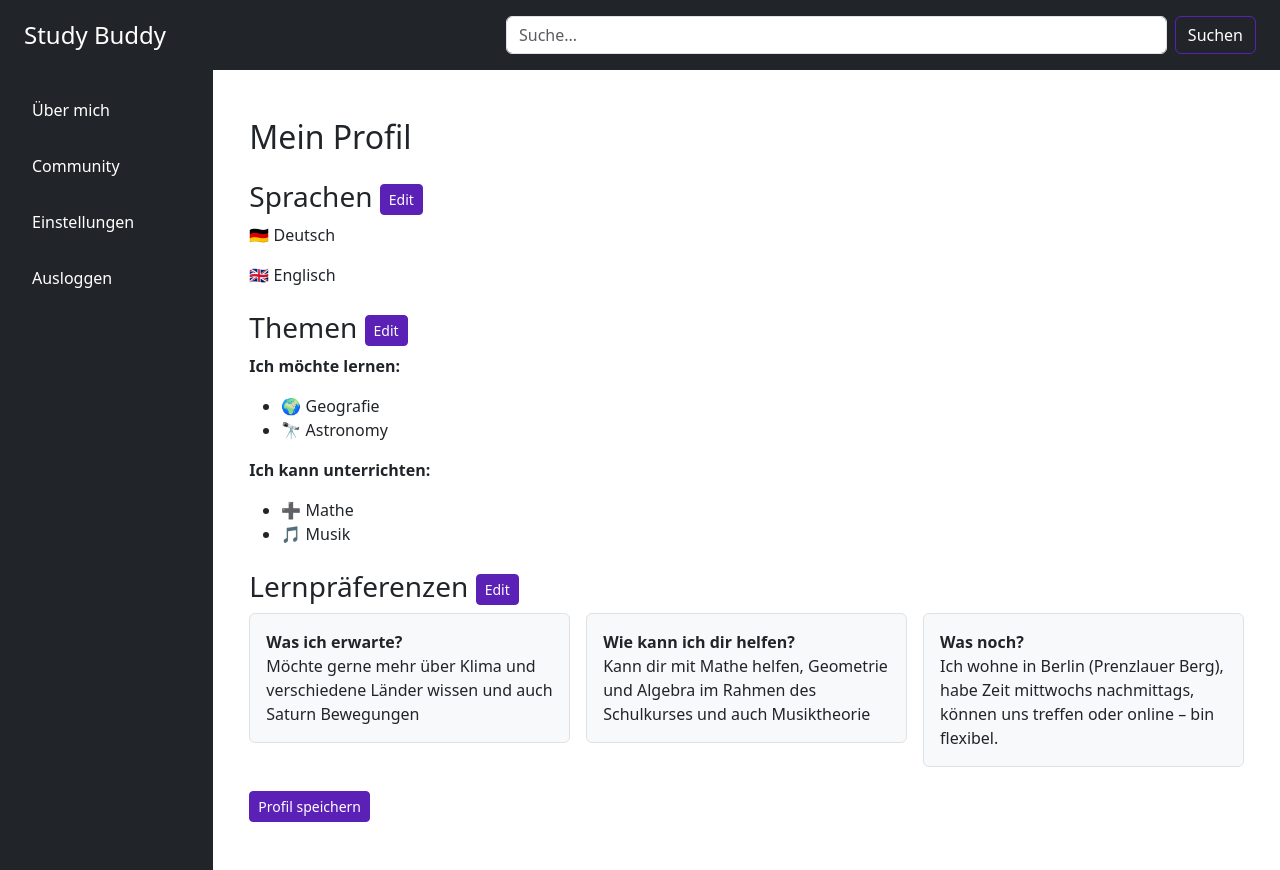
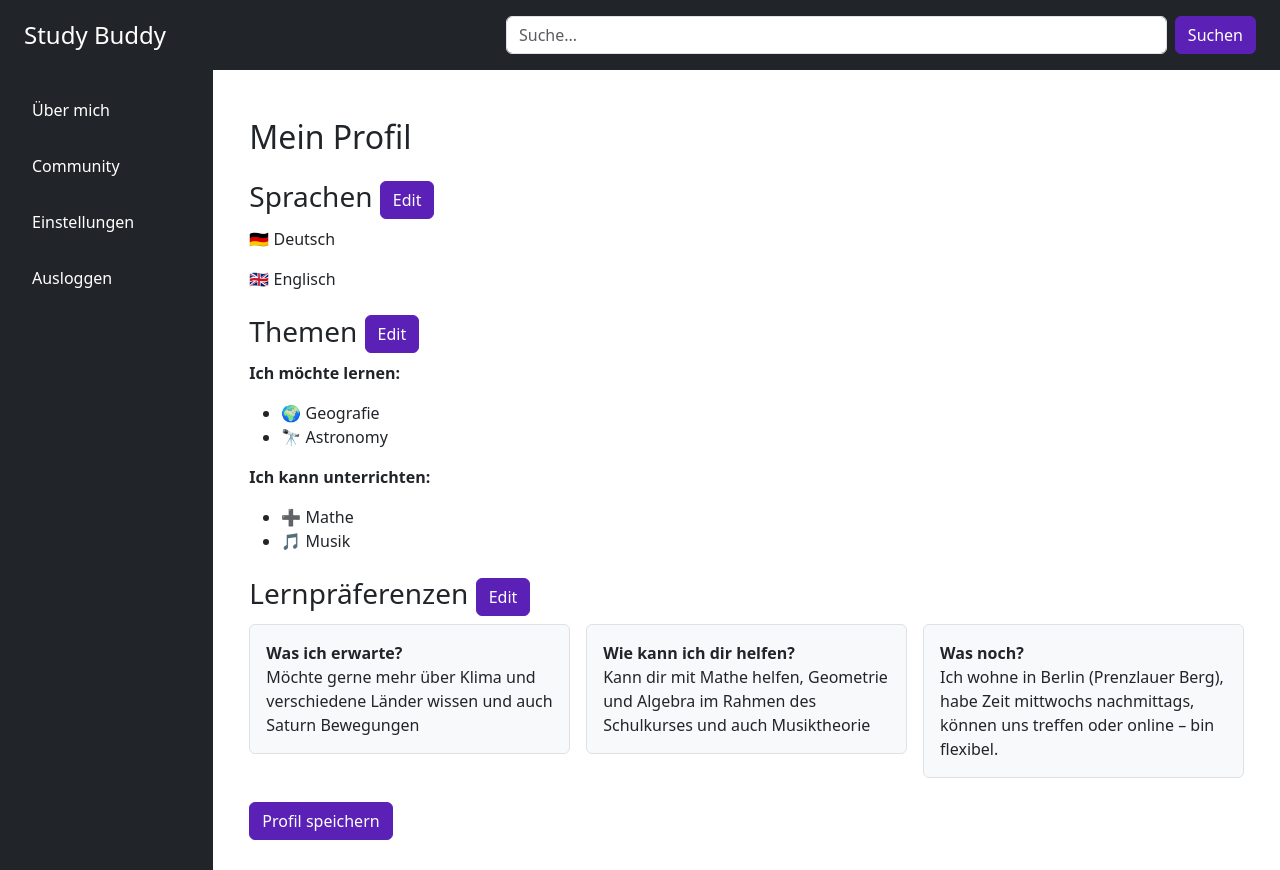
Before and after one commit to DoraStark/StudyBudyNextJs, a Next.js app: page /profile in a window 1280 px wide. Built offline with nearby package versions, Linux system fonts and the light colour scheme.

Commit message:
Updated UX

```diff
--- a/src/pages/community.tsx
+++ b/src/pages/community.tsx
@@ -13,8 +13,8 @@ const Community: NextPage<Props> = ({ users }) => {
           <div className="p-3 m-2 bg-white shadow-sm border rounded">
             <h5>{user.name}</h5>
             <p>{user.skills}</p>
-            <a href="#" className="btn btn-sm btn-outline-primary">Details</a>
-            <a href="#" className="btn btn-sm btn-outline-primary ms-2">Nachricht</a>
+            <a href="#" className="btn btn-outline-primary">Details</a>
+            <a href="#" className="btn btn-outline-primary ms-2">Nachricht</a>
           </div>
         </div>
       ))}
--- a/src/pages/profile.tsx
+++ b/src/pages/profile.tsx
@@ -16,7 +16,7 @@ const Profile: NextPage<Props> = ({ languages, learn, teach, preferences }) => {
       <section className="mb-4">
         <h3>
           Sprachen{" "}
-          <a href="#" className="btn btn-sm btn-outline-primary">
+          <a href="#" className="btn btn-outline-primary">
             Edit
           </a>
         </h3>
@@ -28,7 +28,7 @@ const Profile: NextPage<Props> = ({ languages, learn, teach, preferences }) => {
       <section className="mb-4">
         <h3>
           Themen{" "}
-          <a href="#" className="btn btn-sm btn-outline-primary">
+          <a href="#" className="btn btn-outline-primary">
             Edit
           </a>
         </h3>
@@ -54,7 +54,7 @@ const Profile: NextPage<Props> = ({ languages, learn, teach, preferences }) => {
       <section>
         <h3>
           Lernpräferenzen{" "}
-          <a href="#" className="btn btn-sm btn-outline-primary">
+          <a href="#" className="btn btn-outline-primary">
             Edit
           </a>
         </h3>
@@ -71,7 +71,7 @@ const Profile: NextPage<Props> = ({ languages, learn, teach, preferences }) => {
         </div>
 
         <div className="mt-4">
-          <button className="btn btn-sm btn-outline-primary">Profil speichern</button>
+          <button className="btn btn-outline-primary">Profil speichern</button>
         </div>
       </section>
     </div>
--- a/src/styles/globals.css
+++ b/src/styles/globals.css
@@ -42,13 +42,13 @@ background-color: #4C1A9B;
 
 }
 
-.btn.btn-sm.btn-outline-primary {
+.btn.btn-outline-primary {
   background-color: #5B21B6;
   border-color: #5B21B6;
   color: white;
 }
 
-.btn.btn-sm.btn-outline-primary:hover {
+.btn.btn-outline-primary:hover {
   background-color: #4C1A9B;
   border-color: #4C1A9B;
   color: white;
```
